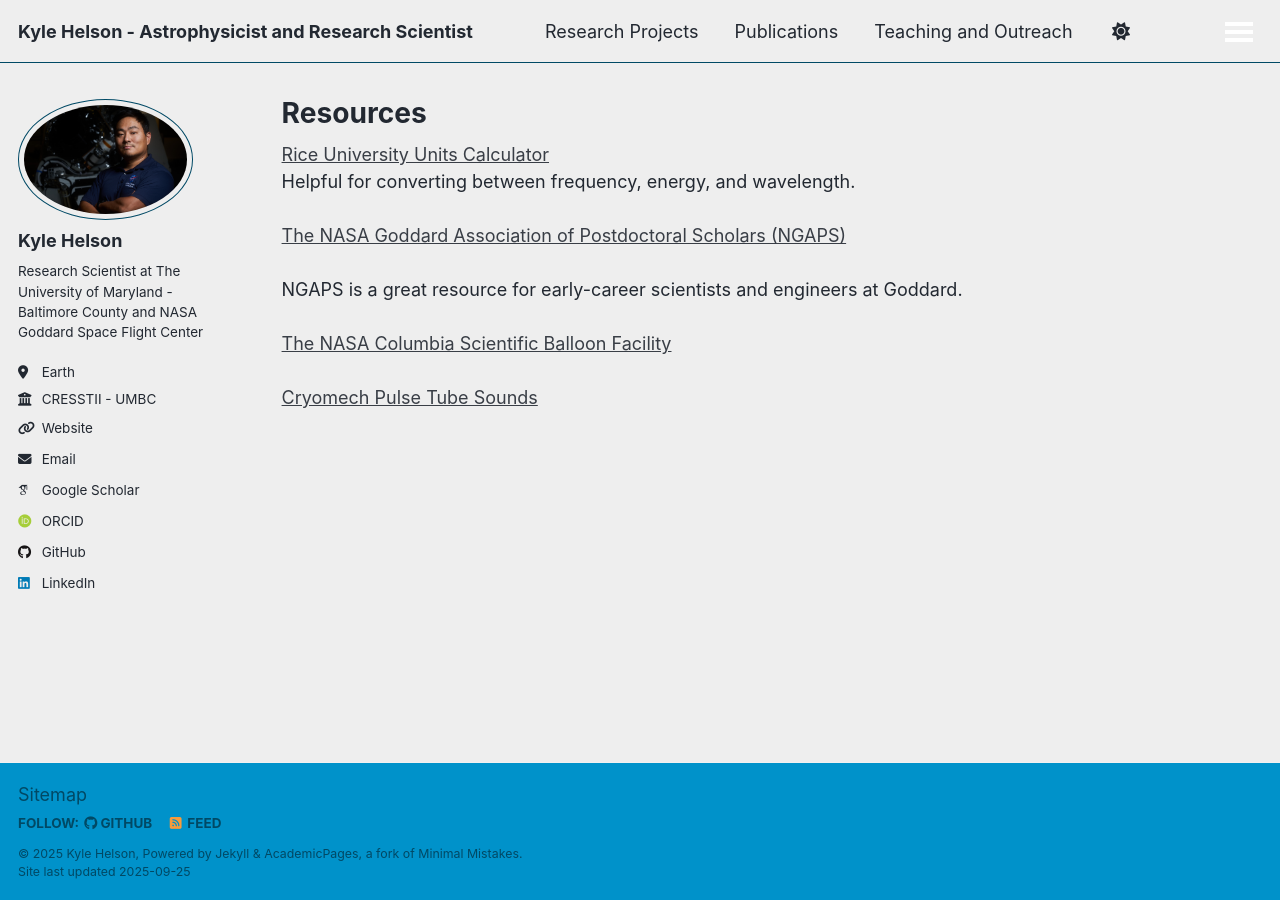
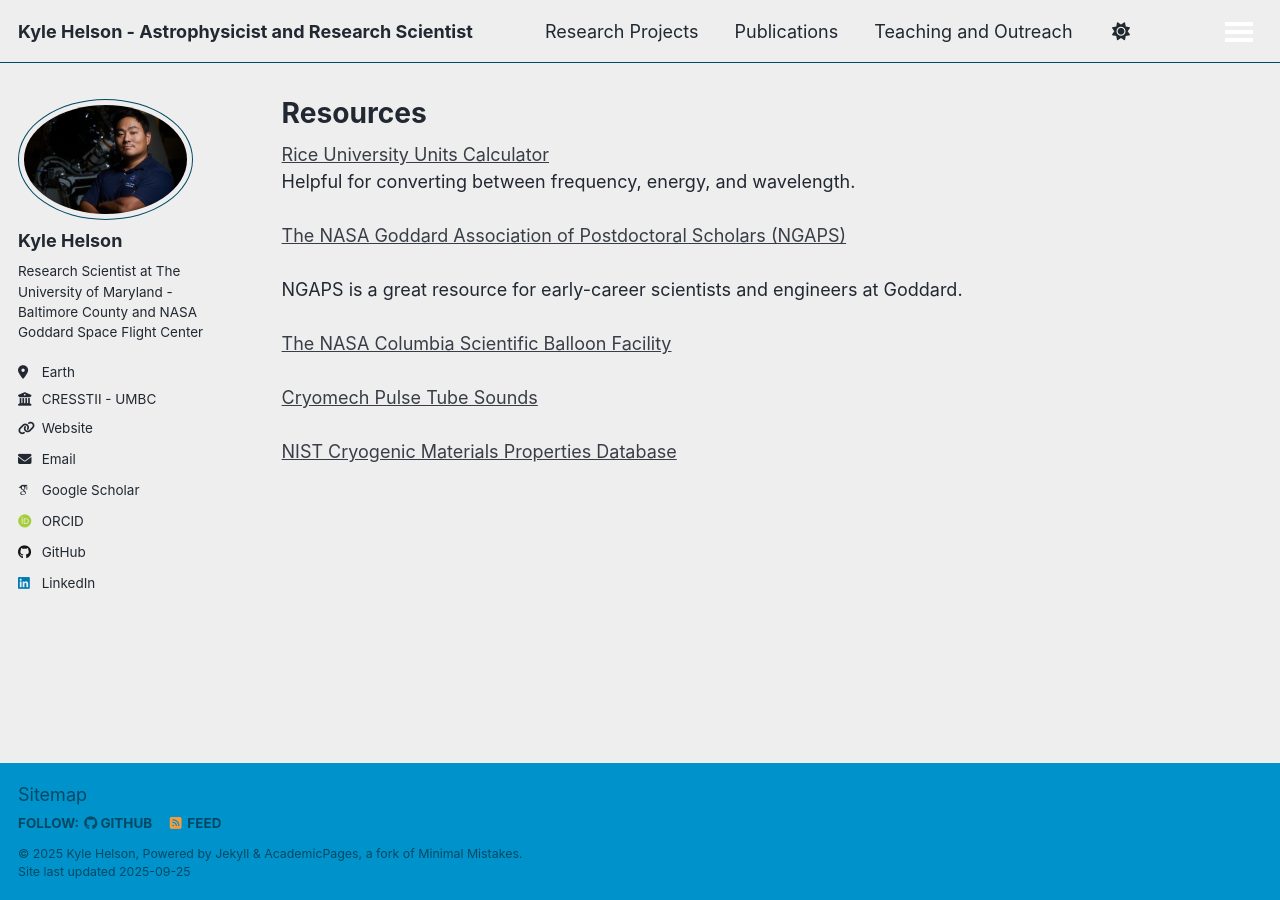
Before and after one commit to kylehelson/kylehelson.github.io, a Jekyll site: the page built from _pages/resources.html, in a window 1280 px wide. Built offline with Jekyll 4.4.1, drawn with Linux system fonts in a browser that asks for light colours; some web fonts are replaced; a script that is not in the unit is left out.

Commit message:
Update resources.html

```diff
--- a/_pages/resources.html
+++ b/_pages/resources.html
@@ -18,3 +18,6 @@ author_profile: true
 <br>
 <br>
 <a href="https://youtu.be/2kvJw7mvexI"> Cryomech Pulse Tube Sounds </a>
+<br>
+<br>
+<a href="https://trc.nist.gov/cryogenics/materials/materialproperties.htm"> NIST Cryogenic Materials Properties Database</a>
```
